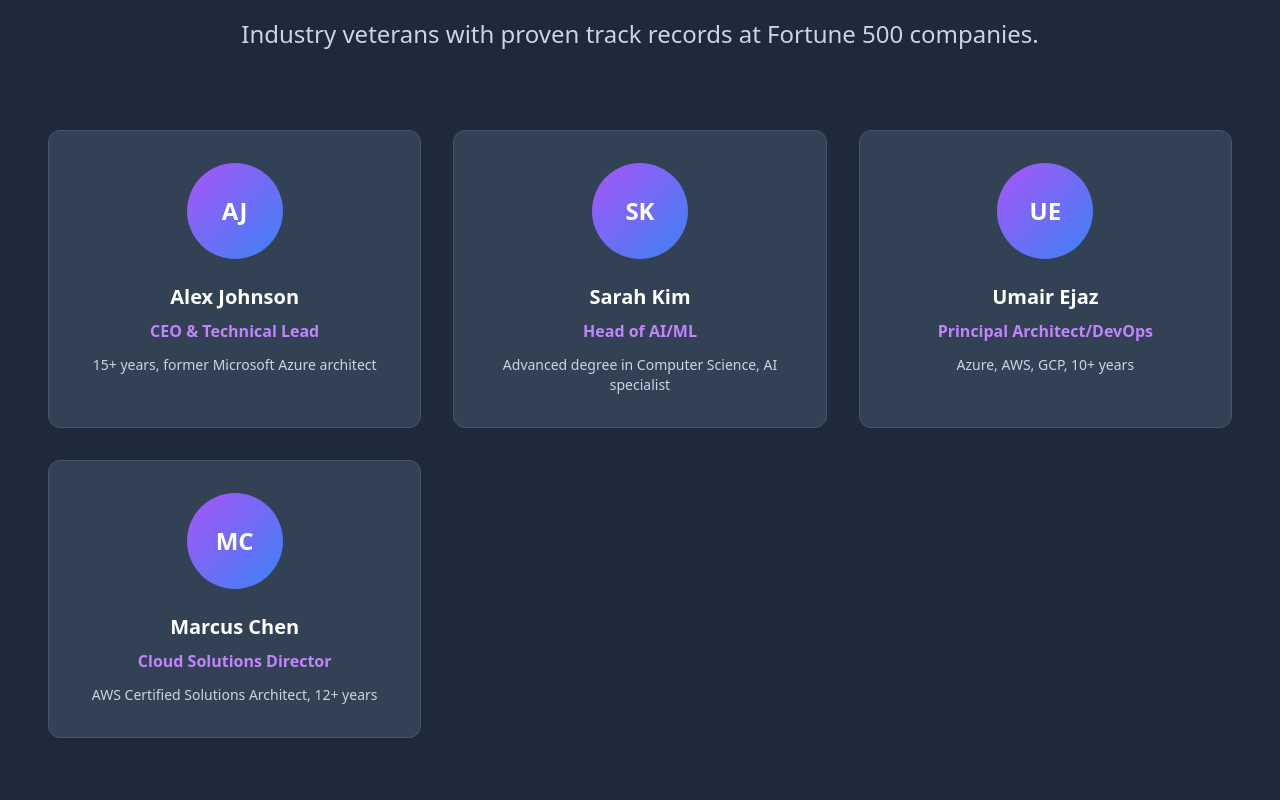
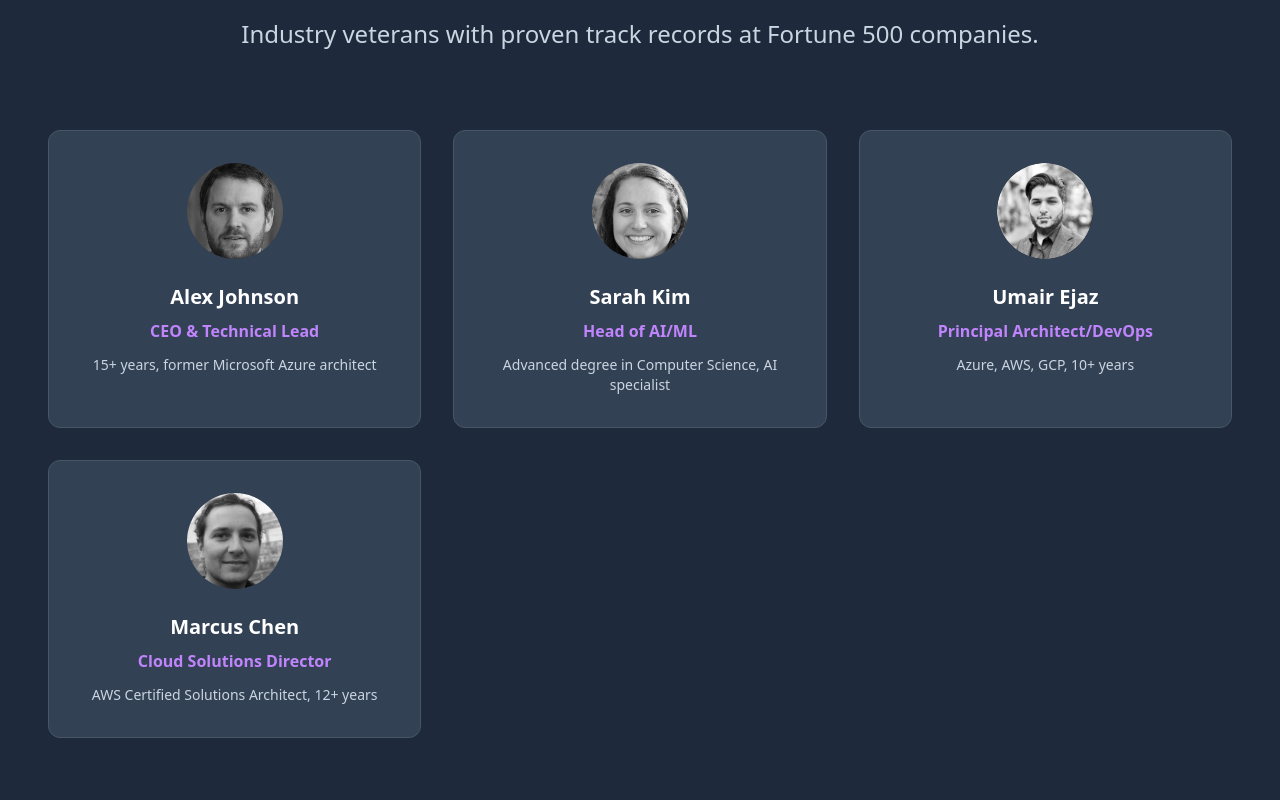
Before and after one commit to UmairEjaz01/digitalfusionsystems, a React (Create React App) app: page / in a window 1280 px wide. Shown: the part 5500-6300 px from the top of the page. Built offline with nearby package versions, Linux system fonts and the light colour scheme.

Commit message:
Update App.js

```diff
--- a/src/App.js
+++ b/src/App.js
@@ -201,25 +201,29 @@ const teamMembers = [
     name: "Alex Johnson",
     title: "CEO & Technical Lead",
     credentials: "15+ years, former Microsoft Azure architect",
-    initials: "AJ"
+    initials: "AJ",
+    image: "/Alex.jpg"
   },
   {
     name: "Sarah Kim",
     title: "Head of AI/ML",
     credentials: "Advanced degree in Computer Science, AI specialist",
-    initials: "SK"
+    initials: "SK",
+    image: "/Sarah.jpg"
   },
   {
     name: "Umair Ejaz",
     title: "Principal Architect/DevOps",
     credentials: "Azure, AWS, GCP, 10+ years",
-    initials: "UE"
+    initials: "UE",
+    image: "/Umair.jpeg"
   },
   {
     name: "Marcus Chen",
     title: "Cloud Solutions Director",
     credentials: "AWS Certified Solutions Architect, 12+ years",
-    initials: "MC"
+    initials: "MC",
+    image: "/Marcus.jpg"
   }
 ];
 
@@ -562,9 +566,17 @@ React.useEffect(() => {
                 viewport={{ once: true }}
                 className="bg-slate-700 rounded-xl p-8 text-center border border-slate-600 hover:border-purple-400 transition-all"
               >
-                <div className="w-24 h-24 bg-gradient-to-br from-purple-500 to-blue-500 rounded-full flex items-center justify-center mb-6 mx-auto">
-  <span className="text-white font-bold text-2xl">{member.initials}</span>
-</div>
+                {member.image ? (
+                  <img
+                    src={member.image}
+                    alt={member.name}
+                    className="w-24 h-24 rounded-full object-cover mb-6 mx-auto"
+                  />
+                ) : (
+                  <div className="w-24 h-24 bg-gradient-to-br from-purple-500 to-blue-500 rounded-full flex items-center justify-center mb-6 mx-auto">
+                    <span className="text-white font-bold text-2xl">{member.initials}</span>
+                  </div>
+                )}
                 <h3 className="text-xl font-bold text-white mb-2">{member.name}</h3>
                 <p className="text-purple-400 font-semibold mb-3">{member.title}</p>
                 <p className="text-slate-300 text-sm">{member.credentials}</p>
```
